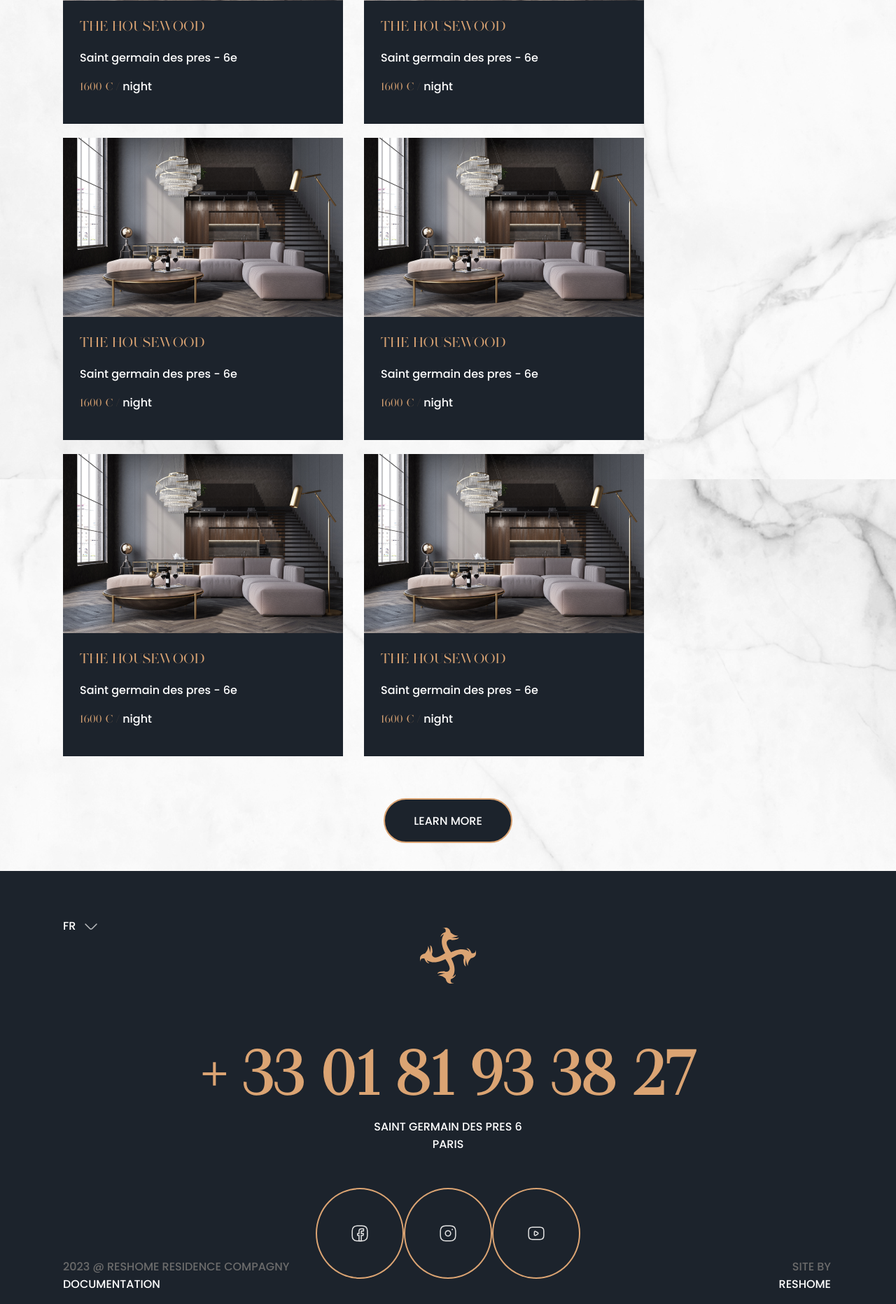
After one commit to DwainAB/Reshome, a PHP site: page /PageAppart.php in a window 1280 px wide. The commit adds this page. Shown: the part 716-2580 px from the top of the page at 70% size. Run offline with PHP 8.4, Linux system fonts and the light colour scheme.

Commit message:
ajout de la page d'appartement

```diff
--- /dev/null
+++ b/PageAppart.php
@@ -0,0 +1,14 @@
+<!DOCTYPE html>
+<html lang="fr">
+<?php include './src/includes/HeadAnnouncement.php'; ?>
+<body>
+    <div class="container-pageAppart">
+        <?php include './src/includes/navbar.php'; ?>
+        <?php include './src/includes/AllAppart.php'; ?>
+    </div>
+    <?php include './src/includes/Footer.php'; ?>
+
+
+<script src="./public/JS/index.js"></script>
+</body>
+</html>
--- a/index.php
+++ b/index.php
@@ -1,15 +1,15 @@
 <!DOCTYPE html>
 <html lang="fr">
-<?php include './src/includes/head.php'; ?>
+<?php include './src/includes/headIndex.php'; ?>
 <body>
+
         <?php include './src/includes/navbar.php'; ?>
         <?php include './src/includes/Header.php'; ?>
         <?php include './src/includes/Carousel.php'; ?>
         <?php include './src/includes/Discovery.php'; ?>
         <?php include './src/includes/Search-section.php'; ?>
         <?php include './src/includes/SectionChoice.php'; ?>
-    <div class="container-index">
-    </div>
+        <?php include './src/includes/Footer.php'; ?>
 
 
 <script src="./public/JS/index.js"></script>
--- /dev/null
+++ b/public/CSS/AllAppart.css
@@ -0,0 +1,75 @@
+.container-all-appart{
+    margin-left: 90px;
+    margin-right: 90px;
+}
+
+.title-all-appart{
+    font-weight: 400;
+}
+
+.appart{
+    width: 400px;
+    height: 432px;
+    background-color: var(--secondary-color);
+    margin-right: 30px ;
+    margin-top: 20px;
+}
+
+.appart img{
+    width: 400px;
+    height: 256px;
+    object-fit: cover;
+}
+
+.title-appart{
+    font-family: var(--secondary-font);
+    color: var(--primary-color);
+    font-weight: 400;
+    font-size: 1.25rem;
+    margin-left: 24px;
+}
+
+.location-appart{
+    font-family: var(--primary-font);
+    color: white;
+    font-weight: 500;
+    font-size: 1rem;
+    margin-left: 24px;
+}
+
+.price-appart{
+    font-size: 1rem ;
+    font-weight: 500;
+    font-family: var(--primary-font);
+    color: white;
+    margin-left: 24px;
+}
+
+.price-appart-color{
+    color: var(--primary-color);
+    font-family: var(--secondary-font);
+}
+
+.list-all-appart{
+    display: flex;
+    flex-wrap: wrap;
+}
+
+.btn-more-all-appart{
+     width: 184px;
+     height: 64px;
+     margin-top: 60px;
+     margin-bottom: 40px;
+     color: white;
+     font-size: 1rem;
+     font-weight: 500;
+     border-radius: 50px;
+     font-family: var(--primary-font);
+     background-color: var(--secondary-color);
+     border: 2px solid var(--primary-color);
+}
+
+.container-btn-more{
+    display: flex;
+    justify-content: center;
+}
--- /dev/null
+++ b/public/CSS/Footer.css
@@ -0,0 +1,101 @@
+footer{
+    padding-top: 50px;
+    background-color: var(--secondary-color);
+}
+
+.info-footer-img img{
+    width: 80px;
+    height: 80px;
+}
+
+.info-footer-img{
+    width: 80px;
+    margin: 0 auto;
+}
+
+.info-footer h2{
+    color: var(--primary-color);
+    text-align: center;
+    margin-bottom: 10px;
+}
+
+.info-footer p{
+    color: white;
+    font-family: var(--primary-font);
+    font-size: 1rem;
+    font-weight: 500;
+    width: 212px;
+    margin: 0 auto;
+    text-align: center;
+}
+
+.container-social{
+    width: 378px;
+    display: flex;
+    flex-direction: row;
+    margin: 0 auto;
+    margin-top: 50px;
+    margin-bottom: 30px;
+}
+
+.social{
+    display: flex;
+    align-items: center;
+    justify-content: center;
+    width: 126px;
+    height: 126px;
+    border-radius: 50%;
+    border: 2px solid var(--primary-color);
+}
+
+.container-social img{
+    width: 26px;
+    height: 26px;
+}
+
+.mention{
+    display: flex;
+    justify-content: space-between;
+}
+
+.mention-doc p{
+    color: rgba(107, 107, 107, 1);
+    font-size: 1rem;
+    font-family: var(--primary-font);
+    font-weight: 500;
+    margin-left: 90px;
+    margin-top: -60px;
+}
+
+.mention-doc p span{
+    color: white;
+}
+
+.websiteBy p{
+    text-align: end;
+    font-size: 1rem;
+    font-family: var(--primary-font);
+    font-weight: 500;
+    color: rgba(107, 107, 107, 1);
+    margin-right: 93px;
+    margin-top: -60px;
+}
+
+.websiteBy p span{
+    color: white;
+}
+
+.choice-lang{
+    font-family: var(--primary-font);
+    font-weight: 500;
+    font-size: 1rem;
+    color: white;
+    margin-left: 90px;
+    display: flex;
+    align-items: center;
+    margin-bottom: -10px;
+}
+
+.choice-lang img{
+margin-left: 10px;
+}
--- a/public/CSS/global.css
+++ b/public/CSS/global.css
@@ -54,3 +54,7 @@ body{
     margin: 0;
     background-color: var(--secondary-color);
 }
+
+.container-pageAppart{
+    background: url('./Assets/backgroundAnnouncement.png');
+}
--- /dev/null
+++ b/src/Includes/AllAppart.php
@@ -0,0 +1,48 @@
+<div class="container-all-appart">
+    <h2 class="title-all-appart">Result of your search</h2>
+
+    <div class="list-all-appart">
+
+        <div class="appart">
+            <img src="./public/CSS/Assets/imgAppartsup.png" alt="">
+            <p class="title-appart">THE HOUSEWOOD</p>
+            <p class="location-appart">Saint germain des pres - 6e</p>
+            <p class="price-appart"><span class="price-appart-color">1600 € /</span> night</p>
+        </div>
+        <div class="appart">
+            <img src="./public/CSS/Assets/imgAppartsup.png" alt="">
+            <p class="title-appart">THE HOUSEWOOD</p>
+            <p class="location-appart">Saint germain des pres - 6e</p>
+            <p class="price-appart"><span class="price-appart-color">1600 € /</span> night</p>
+        </div>
+        <div class="appart">
+            <img src="./public/CSS/Assets/imgAppartsup.png" alt="">
+            <p class="title-appart">THE HOUSEWOOD</p>
+            <p class="location-appart">Saint germain des pres - 6e</p>
+            <p class="price-appart"><span class="price-appart-color">1600 € /</span> night</p>
+        </div>
+        <div class="appart">
+            <img src="./public/CSS/Assets/imgAppartsup.png" alt="">
+            <p class="title-appart">THE HOUSEWOOD</p>
+            <p class="location-appart">Saint germain des pres - 6e</p>
+            <p class="price-appart"><span class="price-appart-color">1600 € /</span> night</p>
+        </div>
+        <div class="appart">
+            <img src="./public/CSS/Assets/imgAppartsup.png" alt="">
+            <p class="title-appart">THE HOUSEWOOD</p>
+            <p class="location-appart">Saint germain des pres - 6e</p>
+            <p class="price-appart"><span class="price-appart-color">1600 € /</span> night</p>
+        </div>
+        <div class="appart">
+            <img src="./public/CSS/Assets/imgAppartsup.png" alt="">
+            <p class="title-appart">THE HOUSEWOOD</p>
+            <p class="location-appart">Saint germain des pres - 6e</p>
+            <p class="price-appart"><span class="price-appart-color">1600 € /</span> night</p>
+        </div>
+
+    </div>
+
+    <div class="container-btn-more">
+        <button class="btn-more-all-appart">LEARN MORE</button>
+    </div>
+</div>
--- /dev/null
+++ b/src/Includes/Footer.php
@@ -0,0 +1,31 @@
+<footer>
+    <p class="choice-lang">FR <img src="./public/CSS/Assets/arrowdown.png" alt=""></p>
+    <div class="info-footer">
+        <div class="info-footer-img">
+            <img src="./public/CSS/Assets/logo.svg" alt="">
+        </div>
+        <h2>+ 33 01 81 93 38 27</h2>
+        <p>SAINT GERMAIN DES PRES 6 PARIS</p>
+    </div>
+    <div class="container-social">
+        <div class="social">
+            <img src="./public/CSS/Assets/facebook.svg" alt="">
+        </div>
+        <div class="social">
+            <img src="./public/CSS/Assets/instagram.svg" alt="">
+        </div>
+        <div class="social">
+            <img src="./public/CSS/Assets/youtube.svg" alt="">
+        </div>
+    </div>
+    <div class="mention">
+        <div class="mention-doc">
+            <p>2023 @ RESHOME RESIDENCE COMPAGNY<br>
+           <span>DOCUMENTATION</span></p>
+        </div>
+        <div class="websiteBy">
+            <p>SITE BY<br>
+            <span>RESHOME</span></p>
+        </div>
+    </div>
+</footer>
--- /dev/null
+++ b/src/Includes/HeadAnnouncement.php
@@ -0,0 +1,13 @@
+<head>
+    <meta charset="UTF-8">
+    <meta http-equiv="X-UA-Compatible" content="IE=edge">
+    <meta name="viewport" content="width=device-width, initial-scale=1.0">
+    <link rel="preconnect" href="https://fonts.googleapis.com">
+    <link rel="preconnect" href="https://fonts.gstatic.com" crossorigin>
+    <link href="https://fonts.googleapis.com/css2?family=Cormorant+Garamond:wght@300&family=Merriweather:wght@300&family=Montserrat:wght@300&family=Poppins:ital,wght@0,100;0,200;0,300;0,500;0,600;0,800;0,900;1,100;1,200;1,300;1,400;1,500;1,600;1,700;1,800;1,900&display=swap" rel="stylesheet">
+    <link href="./public/CSS/NavbarClair.css" rel="stylesheet">
+    <link href="./public/CSS/AllAppart.css" rel="stylesheet">
+    <link href="./public/CSS/Footer.css" rel="stylesheet">
+    <link href="./public/CSS/global.css" rel="stylesheet">
+    <title>Announcement</title>
+</head>
```
Also changed, not shown: AppartSelect.php (added, +14 -0 lines), public/CSS/NavbarClair.css (added, +46 -0 lines), src/Includes/headIndex.php (added, +17 -0 lines), public/CSS/Assets/backgroundAnnouncement.png (added), public/CSS/Assets/facebook.svg (added), public/CSS/Assets/imgAppartsup.png (added), public/CSS/Assets/instagram.svg (added), public/CSS/Assets/youtube.svg (added), public/CSS/login.css (deleted), public/CSS/my-post.css (deleted), public/CSS/publish-post.css (deleted). Lines whose indentation alone changed are shown as unchanged.
